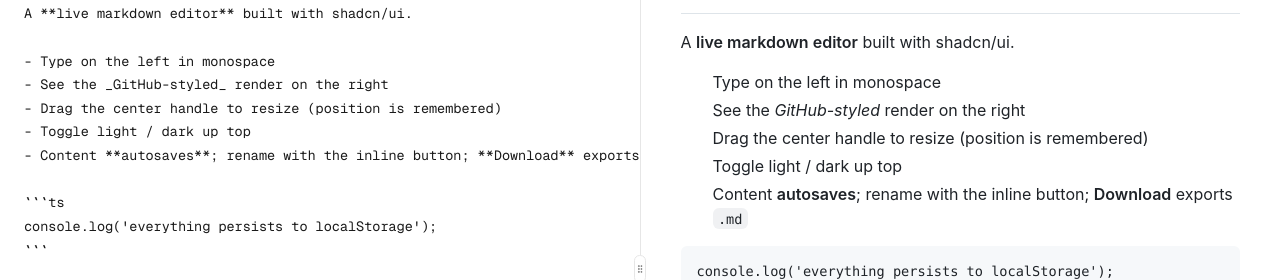
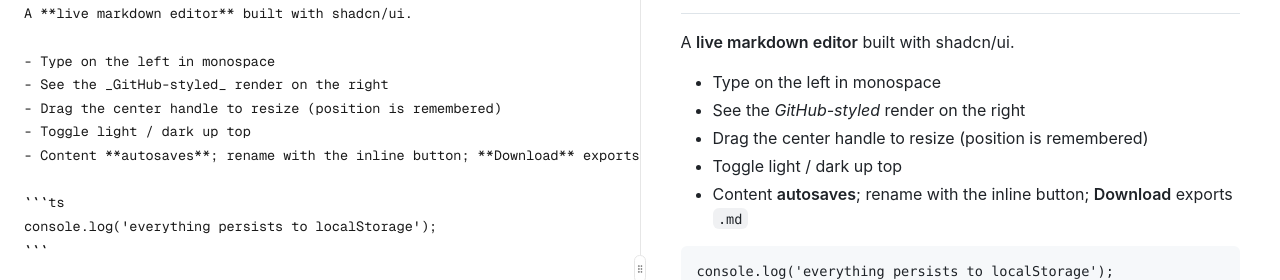
Before and after one commit to Jumballaya/md-editor, a React (Vite) app: page / in a window 1280 px wide. Shown: the part 160-440 px from the top of the page. Built offline with nearby package versions, Linux system fonts and the light colour scheme; the HTML template or start-up script is replaced by a standard one.

Commit message:
Fix list rendering: restore top-level ordered/unordered list markers stripped by Tailwind Preflight

```diff
--- a/src/index.css
+++ b/src/index.css
@@ -82,3 +82,8 @@ body {
 
 /* Mirrored selection painted behind the raw textarea */
 .raw-mark { background-color: var(--mirror); color: transparent; border-radius: 2px; }
+
+/* Tailwind Preflight resets top-level lists to list-style:none; GitHub's CSS only
+   styles nested lists, so restore markers for top-level ordered/unordered lists. */
+.markdown-body ul { list-style-type: disc; }
+.markdown-body ol { list-style-type: decimal; }
```
